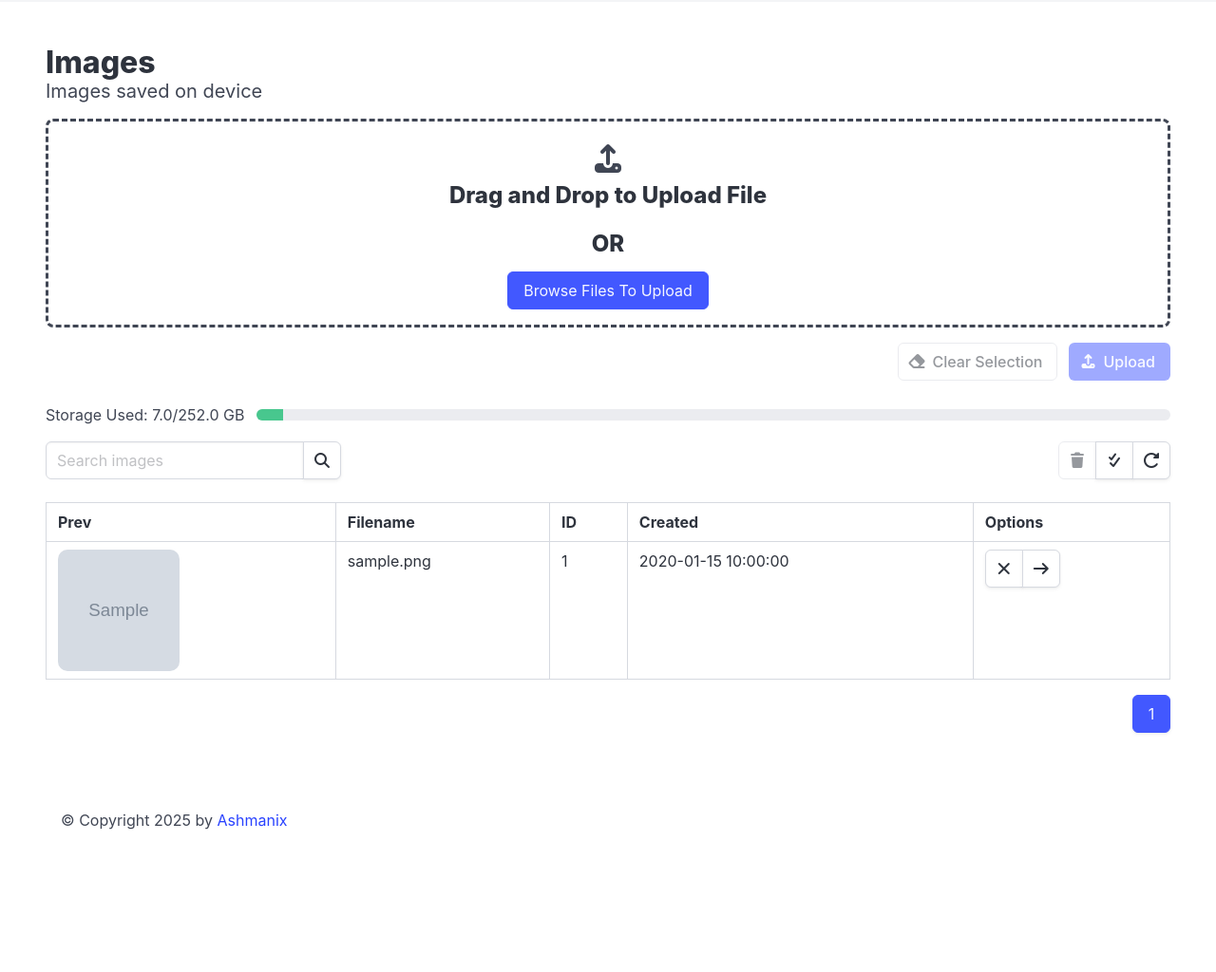
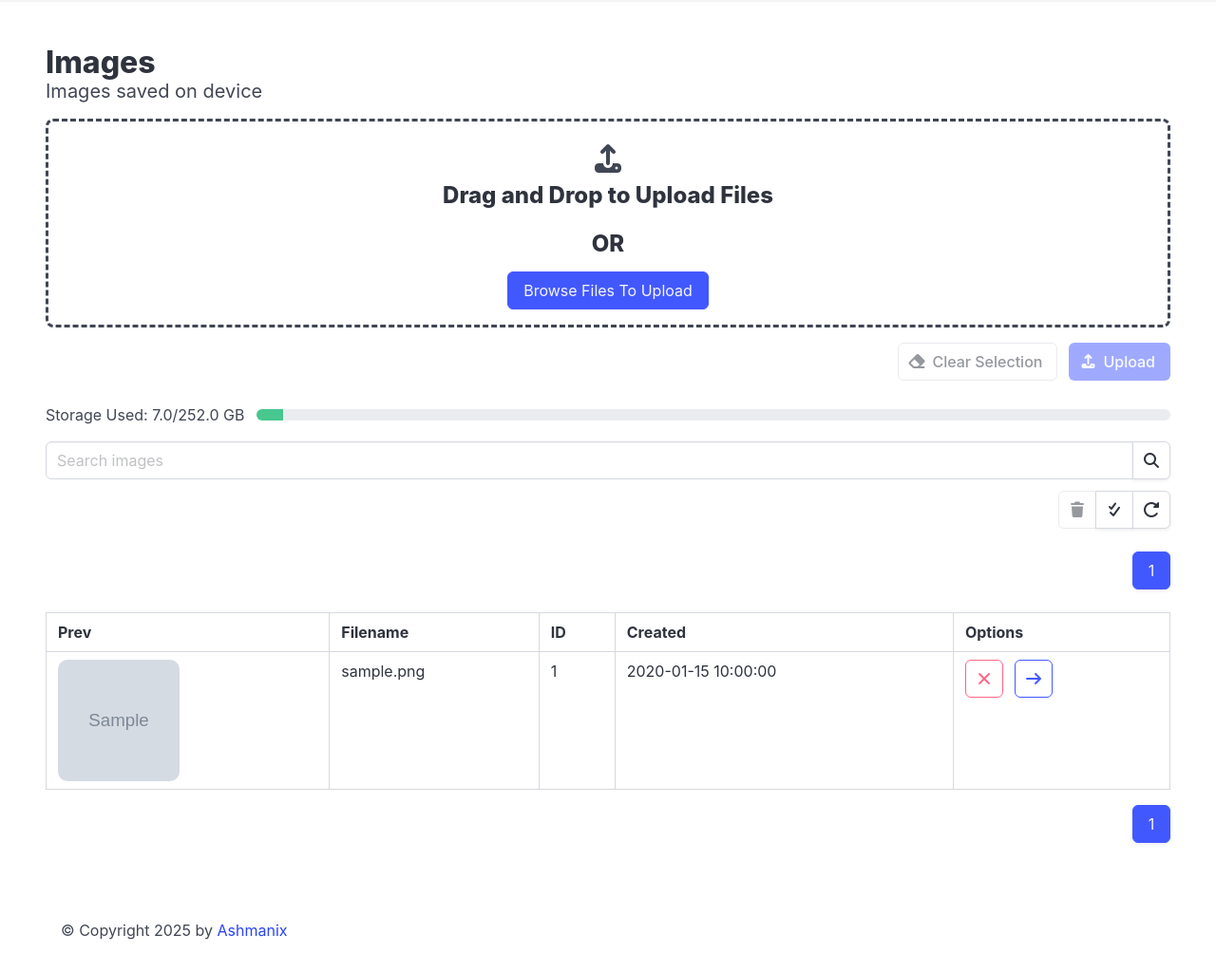
Before and after one commit to ashmanix/eink-picture-frame-webapp, a FastAPI app: page / in a window 1280 px wide. Shown: the part 56-1080 px from the top of the page at 95% size. Before the commit the page ends 930 px from the top, so only its background shows below. Run offline with FastAPI, Linux system fonts and the light colour scheme; tables that the repository leaves empty hold one stand-in row (values such as "Sample post"); grey boxes marked "Sample" are stand-in pictures.

Commit message:
pagination added

```diff
--- a/src/static/css/main.css
+++ b/src/static/css/main.css
@@ -96,6 +96,10 @@ body {
     filter: brightness(0.7) saturate(1.3) contrast(1.05);
 }
 
+.image-details-row {
+    cursor: pointer;
+}
+
 .tooltip {
     position: relative;
     cursor: pointer;
@@ -103,16 +107,14 @@ body {
 
 .tooltiptext {
     visibility: hidden;
-    /* width: 130px; */
     background-color: black;
     color: #ffffff;
-    /* text-align: center; */
     padding: 0.1rem;
     border-radius: 6px;
     position: absolute;
     z-index: 1;
     top: 1rem;
-    left: -3rem;
+    left: 0rem;
 }
 
 .tooltip:hover .tooltiptext {
--- a/src/static/js/components/image-list.js
+++ b/src/static/js/components/image-list.js
@@ -15,16 +15,41 @@ let searchInput;
 let deleteAllButton;
 let selectAllToggleButton;
 let selectedImages = [];
+let search = null;
+let pageNo = 1;
+let pageSize = 25;
 
-export const runImageSearch = async (value = null, clearList = null) => {
+export const runImageSearch = async (clearList = false, pNo = pageNo) => {
   searchButton.classList.toggle("is-loading");
 
-  if (clearList) {
-    await updateList();
-  } else {
-    const searchValue = value ?? searchInput.value;
-    if (searchValue) {
-      const result = await updateList(searchValue);
+  const url = new URL(globalThis.location);
+  const prevSearch = url.searchParams.get("search") ?? "";
+  const searchValue = (searchInput.value || "").trim();
+
+  if (!clearList && searchValue !== prevSearch) pNo = 1;
+
+  try {
+    if (clearList || !searchValue) {
+      url.searchParams.delete("search");
+      url.searchParams.set("pageNo", pNo);
+      url.searchParams.set("pageSize", pageSize);
+      history.replaceState(null, "", url);
+
+      console.log(`Here, page no: ${pNo}, search value: ${searchValue}`);
+
+      const result = await updateList(null, pNo, pageSize);
+
+      if (result?.error) {
+        const message = createErrorMessage("Error loading image list", result);
+        sendBusEvent("image-search", message, "is-danger");
+      }
+    } else {
+      url.searchParams.set("search", searchValue);
+      url.searchParams.set("pageNo", pNo);
+      url.searchParams.set("pageSize", pageSize);
+      history.replaceState(null, "", url);
+
+      const result = await updateList(searchValue, pNo, pageSize);
       if (result?.error) {
         const message = createErrorMessage(
           "Error searching image list",
@@ -32,11 +57,12 @@ export const runImageSearch = async (value = null, clearList = null) => {
         );
         sendBusEvent("image-search", message, "is-danger");
       }
-    } else await updateList();
+    }
+    attachModelCloseEvents?.();
+    pageNo = pNo;
+  } finally {
+    searchButton.classList.toggle("is-loading");
   }
-  attachModelCloseEvents();
-
-  searchButton.classList.toggle("is-loading");
 };
 
 const toggleEnableImageButtons = (id, enable) => {
@@ -49,15 +75,35 @@ const toggleEnableImageButtons = (id, enable) => {
   );
 
   const tableRow = document.querySelector(`tr[data-id="${id}"]`);
-  if (enable) {
-    tableRow.classList.remove("is-skeleton");
-  } else {
-    tableRow.classList.add("is-skeleton");
+
+  for (const element of [tableRow, deleteButton, setButton]) {
+    if (element) {
+      enable
+        ? element.classList.remove("is-skeleton")
+        : element.classList.add("is-skeleton");
+    }
   }
+};
 
-  for (const btn of [deleteButton, setButton]) {
-    if (btn) btn.disabled = !enable;
-  }
+const updateUrlParams = (pageNo = null, pageSize = null, search = null) => {
+  const url = new URL(document.location);
+  const params = url.searchParams;
+
+  if (pageNo) params.set("pageNo", pageNo);
+  if (pageSize) params.set("pageSize", pageSize);
+  if (search) params.set("search", search);
+
+  history.replaceState(null, ", url");
+};
+
+const getParamsFromInitialUrl = () => {
+  let params = new URLSearchParams(document.location.search);
+  const searchParam = params.get("search");
+  if (searchParam) search = searchParam;
+  const pageNoParam = Number.parseInt(params.get("pageNo"));
+  if (pageNoParam) pageNo = pageNoParam;
+  const pageSizeParam = Number.parseInt(params.get("pageSize"));
+  if (pageSizeParam) pageSize = pageSizeParam;
 };
 
 export const imageListSetup = async () => {
@@ -66,6 +112,8 @@ export const imageListSetup = async () => {
   searchInput = document.getElementById("search-input");
   deleteAllButton = document.getElementById("delete-all-button");
   selectAllToggleButton = document.getElementById("select-all-toggle-button");
+
+  getParamsFromInitialUrl();
 
   const container = document.querySelector("#image-list-container");
   container.addEventListener("click", async (event) => {
@@ -86,6 +134,7 @@ export const imageListSetup = async () => {
         const message = `${filename} set as frame image`;
         sendBusEvent("image-set", message, "is-success");
       }
+      return;
     }
 
     const deleteButton = event.target.closest(".delete-image-button");
@@ -95,6 +144,7 @@ export const imageListSetup = async () => {
 
       const modalContent = createDeleteConfirmation({ id, filename });
       sendBusEvent("image-delete", null, null, modalContent);
+      return;
     }
 
     const imageButton = event.target.closest(".thumb-container");
@@ -127,15 +177,24 @@ export const imageListSetup = async () => {
       } else {
         removeImageFromList(imageDetailsRow?.dataset?.id);
       }
+      return;
+    }
+
+    const pagination = event.target.closest(".pagination");
+
+    if (pagination) {
+      const pageToGoTo = Number.parseInt(event.target?.dataset?.page);
+      if (!Number.isNaN(pageToGoTo)) {
+        console.log(searchInput.value, pageToGoTo, pageSize);
+        await runImageSearch(false, pageToGoTo);
+      }
     }
   });
 
+  if (search) searchInput.value = search;
+
   searchButton.addEventListener("click", () => {
-    const searchValue = searchInput.value;
-
-    if (searchValue) {
-      runImageSearch(searchValue);
-    }
+    runImageSearch(false, 1);
   });
 
   searchInput.addEventListener("input", (event) => {
@@ -143,7 +202,7 @@ export const imageListSetup = async () => {
     if (value?.length > 2) {
       searchButton.disabled = false;
     } else if (value?.length == 0) {
-      runImageSearch(null, true);
+      runImageSearch(true, 1);
     } else {
       searchButton.disabled = true;
     }
@@ -151,13 +210,13 @@ export const imageListSetup = async () => {
 
   searchInput.addEventListener("keyup", (event) => {
     if (event.key === "Enter") {
-      if (searchButton.disabled === false) runImageSearch();
+      if (searchButton.disabled === false) runImageSearch(false);
     }
   });
 
   refreshButton.addEventListener("click", async () => {
     refreshButton.classList.toggle("is-loading");
-    await runImageSearch();
+    await runImageSearch(false);
     refreshButton.classList.toggle("is-loading");
   });
 
--- a/src/static/js/pages/home.js
+++ b/src/static/js/pages/home.js
@@ -78,7 +78,6 @@ const toggleUploadImageView = (showView) => {
 document.addEventListener("DOMContentLoaded", async () => {
   attachModelCloseEvents();
   await imageListSetup();
-  // await runImageSearch();
 
   uploadButton = document.getElementById("upload-button");
   clearUploadSelectionButton = document.getElementById(
@@ -98,19 +97,23 @@ document.addEventListener("DOMContentLoaded", async () => {
       }
       fileNamesListContainer.innerHTML = "";
       toggleUploadImageView(false);
+      const imageUploadSelectionContainer = document.createElement("div");
+      imageUploadSelectionContainer.classList.add("mb-4");
+      const paragraphElement = document.createElement("p");
+      paragraphElement.classList.add("cell", "title", "is-5");
+      paragraphElement.textContent = "Images selected";
       const listContainerElement = document.createElement("div");
-      listContainerElement.classList.add("mb-4");
-      const paragraphElement = document.createElement("p");
-      paragraphElement.textContent = "Images selected";
-      paragraphElement.classList.add("subtitle");
-      listContainerElement.appendChild(paragraphElement);
+      listContainerElement.classList.add("mb-4", "grid");
+
       for (const file of fileArray) {
         const listItemElement = document.createElement("p");
         listItemElement.textContent = file.name;
         listItemElement.classList.add("subtitle", "is-size-6");
         listContainerElement.appendChild(listItemElement);
-        fileNamesListContainer.appendChild(listContainerElement);
       }
+      imageUploadSelectionContainer.appendChild(paragraphElement);
+      imageUploadSelectionContainer.appendChild(listContainerElement);
+      fileNamesListContainer.appendChild(imageUploadSelectionContainer);
 
       uploadButton.disabled = false;
       clearUploadSelectionButton.disabled = false;
--- a/src/static/js/utils/api.js
+++ b/src/static/js/utils/api.js
@@ -1,10 +1,16 @@
 import { TOKEN_KEY } from "../constants.js";
 
-export const updateList = async (search = null) => {
-  const url = new URL(globalThis.location.href + `image_list/partial`);
-  if (search) {
-    url.searchParams.set("search", search);
-  }
+export const updateList = async (
+  search = null,
+  pageNo = null,
+  pageSize = null
+) => {
+  const url = new URL("image_list/partial", globalThis.location.origin);
+  if (search) url.searchParams.set("search", search);
+  if (pageNo) url.searchParams.set("pageNo", pageNo);
+  if (pageSize) url.searchParams.set("pageSize", pageSize);
+
+  console.log("URL", url);
 
   const response = await callAPI(url, {}, "getting image list partial", "html");
   if (response?.error) {
@@ -18,7 +24,7 @@ export const updateList = async (search = null) => {
 };
 
 export const updateStorageDetails = async () => {
-  const url = new URL(globalThis.location.href + `storage/partial`);
+  const url = new URL("storage/partial", globalThis.location.origin);
   const response = await callAPI(url, {}, "getting storage partial", "html");
 
   if (response?.error) {
--- a/src/web/main.py
+++ b/src/web/main.py
@@ -91,7 +91,7 @@ async def root(
     session: SessionDep,
     search: str | None = None,
     page_no: Annotated[int | None, Query(alias="pageNo")] = 1,
-    page_size: Annotated[int | None, Query(alias="pageSize")] = 2,
+    page_size: Annotated[int | None, Query(alias="pageSize")] = 25,
 ):
     result: ImageQueryResult = get_image_list(session, search, page_no, page_size)
     storage = get_remaining_storage_space()
--- a/src/web/template/home.html
+++ b/src/web/template/home.html
@@ -19,7 +19,7 @@
                     <span class="icon is-large">
                         <i class="fas fa-2x fa-upload"></i>
                     </span>
-                    <p class="title is-size-4 is-hidden-mobile">Drag and Drop to Upload File</p>
+                    <p class="title is-size-4 is-hidden-mobile">Drag and Drop to Upload Files</p>
                     <p class="title is-size-4 is-hidden-mobile">OR</p>
                 </div>
                 <div class="is-hidden" id="selected-images-container">
@@ -36,14 +36,14 @@
             </div>
         </div>
         <div class="buttons mt-4 is-justify-content-flex-end">
-            <button class="button is-responsive" disabled id="clear-image-selection-button"
+            <button class="button is-responsives" disabled id="clear-image-selection-button"
                 title="Clear image selection">
                 <span class="icon is-small">
                     <i class="fas fa-eraser"></i>
                 </span>
                 <span>Clear Selection</span>
             </button>
-            <button class="button is-link is-responsive" disabled id="upload-button" title="Upload image">
+            <button class="button is-link is-responsives" disabled id="upload-button" title="Upload image">
                 <span class="icon is-small">
                     <i class="fas fa-upload"></i>
                 </span>
@@ -55,13 +55,9 @@
             {% include "partial/storage_space.html" %}
         </div>
 
-        <div class="level">
-            <div class="level-left">
-                <div class="level-item">
-                    <div class="field has-addons is-expanded">
+        <div class="field has-addons">
             <p class="control is-expanded">
-                            <input id="search-input" class="input is-responsive" type="text"
-                                placeholder="Search images" />
+                <input id="search-input" class="input" type="text" placeholder="Search images" />
             </p>
             <p class="control">
                 <button class="button" id="search-button" title="Search images">
@@ -71,6 +67,11 @@
                 </button>
             </p>
         </div>
+
+        <div class="level">
+            <div class="level-left">
+                <div class="level-item">
+
                 </div>
             </div>
             <div class="level-right">
--- a/src/web/template/partial/image_list.html
+++ b/src/web/template/partial/image_list.html
@@ -4,6 +4,7 @@
         <h5 class="title is-5 has-text-centered">No images found</h5>
     </div>
     {% else %}
+    {% include "partial/pagination.html" %}
     <div id="image-list">
         <div class="table-container">
             <table class="table is-bordered is-fullwidth is-outlined is-hoverable">
@@ -41,7 +42,7 @@
                         </td>
                         <td class="is-hidden-tablet" data-tooltip="{{ image.filename }}">
                             <div class="tooltip">
-                                {{ image.filename | truncate(15) }}
+                                {{ image.filename | truncate(20) }}
                                 <span class="tooltiptext">{{ image.filename }}</span>
                             </div>
                             <progress class="progress is-small is-primary mt-5 is-hidden" data-id="{{ image.id }}"
@@ -54,9 +55,9 @@
                             {{ image.created_at }}
                         </td>
                         <td>
-                            <div class="field has-addons">
+                            <div class="field has-addonss buttons">
                                 <p class="control">
-                                    <button class="button delete-image-button is-responsive"
+                                    <button class="button delete-image-button is-responsives is-outlined is-danger"
                                         title="Delete image from device" data-id="{{ image.id }}"
                                         data-filename="{{ image.filename }}">
                                         <span class="icon is-small">
@@ -65,8 +66,9 @@
                                     </button>
                                 </p>
                                 <p class="control">
-                                    <button class="button set-image-button is-responsive" title="Set as device image"
-                                        data-id="{{ image.id }}" data-filename="{{ image.filename }}">
+                                    <button class="button set-image-button is-responsives is-outlined is-link"
+                                        title="Set as device image" data-id="{{ image.id }}"
+                                        data-filename="{{ image.filename }}">
                                         <span class="icon is-small">
                                             <i class="fas fa-arrow-right"></i>
                                         </span>
@@ -81,46 +83,5 @@
         </div>
     </div>
     {% endif %}
-    <nav class="pagination is-right mt-4" role="navigation" aria-label="pagination">
-        {% if pageNo > 1 %}
-        <a href="?search={{ search }}&pageNo={{ pageNo - 1 }}&pageSize={{ pageSize }}"
-            class="pagination-previous">Previous</a>
-        {% endif %}
-        {% if pageNo < totalPages %} <a href="?search={{ search }}&pageNo={{ pageNo + 1 }}&pageSize={{ pageSize }}"
-            class="pagination-next">Next
-            page</a>
-            {% endif %}
-            <ul class="pagination-list">
-                {% if pageNo - 2 > 0%}
-                <li><a href="?search={{ search }}&pageNo={{ pageNo - 2 }}&pageSize={{ pageSize }}"
-                        class="pagination-link" aria-label="Goto page {{ pageNo - 2 }}">{{ pageNo - 2 }}</a>
-                </li>
-                {% if pageNo > 3 %}
-                <li><span class="pagination-ellipsis">&hellip;</span></li>
-                {% endif %}
-                {% endif %}
-                {% if pageNo - 1 > 0 %}
-                <li><a href="?search={{ search }}&pageNo={{ pageNo - 1 }}&pageSize={{ pageSize }}"
-                        class="pagination-link" aria-label="Goto page {{ pageNo - 1 }}">{{ pageNo - 1 }}</a>
-                </li>
-                {% endif %}
-                <li>
-                    <a class="pagination-link is-current" aria-label="Page {{ pageNo }}" aria-current="page">{{ pageNo
-                        }}</a>
-                </li>
-                {% if totalPages - pageNo > 0 %}
-                <li><a href="?search={{ search }}&pageNo={{ pageNo + 1 }}&pageSize={{ pageSize }}" class="
-                        pagination-link" aria-label="Goto page {{ pageNo + 1 }}">{{ pageNo + 1 }}</a>
-                </li>
-                {% endif %}
-                {% if totalPages - pageNo > 1 %}
-                {% if totalPages - (pageNo + 1) > 1 %}
-                <li><span class="pagination-ellipsis">&hellip;</span></li>
-                {% endif %}
-                <li><a href="?search={{ search }}&pageNo={{ pageNo + 2 }}&pageSize={{ pageSize }}" class="
-                        pagination-link" aria-label="Goto page {{ pageNo + 2 }}">{{ pageNo + 2 }}</a>
-                </li>
-                {% endif %}
-            </ul>
-    </nav>
+    {% include "partial/pagination.html" %}
 </div>
--- /dev/null
+++ b/src/web/template/partial/pagination.html
@@ -0,0 +1,49 @@
+<nav class="pagination is-right mt-4" role="navigation" aria-label="pagination" data-page-no="{{ pageNo }}"
+        data-page-size="{{ pageSize }}" data-tota-pages="{{ totalPages }}">
+        {% if pageNo > 1 %}
+        <button class="pagination-previous is-hidden-mobile" data-page="{{ pageNo - 1 }}">Previous</button>
+        {% endif %}
+
+        {% if pageNo < totalPages %} <button class="pagination-next is-hidden-mobile" data-page="{{ pageNo + 1}}">Next
+                page</button>
+                {% endif %}
+                <ul class="pagination-list">
+                        {% if pageNo - 2 > 0%}
+                        <li><button class="pagination-link" aria-label="Goto page {{ 1 }}" data-page="{{ 1 }}">{{ 1
+                                        }}</button>
+                        </li>
+                        {% if pageNo > 3 %}
+                        <li><span class="pagination-ellipsis">&hellip;</span></li>
+                        {% endif %}
+                        {% endif %}
+                        {% if pageNo - 1 > 0 %}
+                        <li><button class="pagination-link" aria-label="Goto page {{ pageNo - 1 }}"
+                                        data-page="{{ pageNo - 1}}">{{ pageNo - 1
+                                        }}</button>
+                        </li>
+                        {% endif %}
+                        <li>
+                                <button class="pagination-link is-current" aria-label="Page {{ pageNo }}"
+                                        aria-current="page">{{ pageNo
+                                        }}</button>
+                        </li>
+                        {% if totalPages - pageNo > 0 %}
+                        <li>
+                                <button class="pagination-link" aria-label="Goto page {{ pageNo + 1 }}"
+                                        data-page="{{ pageNo + 1}}">{{
+                                        pageNo
+                                        +
+                                        1 }}</button>
+                        </li>
+                        {% endif %}
+                        {% if totalPages - pageNo > 1 %}
+                        {% if totalPages - (pageNo + 1) > 1 %}
+                        <li><span class="pagination-ellipsis">&hellip;</span></li>
+                        {% endif %}
+                        <li><button class="pagination-link" aria-label="Goto page {{ totalPages }}"
+                                        data-page="{{ totalPages }}">{{ totalPages
+                                        }}</button>
+                        </li>
+                        {% endif %}
+                </ul>
+</nav>
```
Lines whose indentation alone changed are shown as unchanged.
